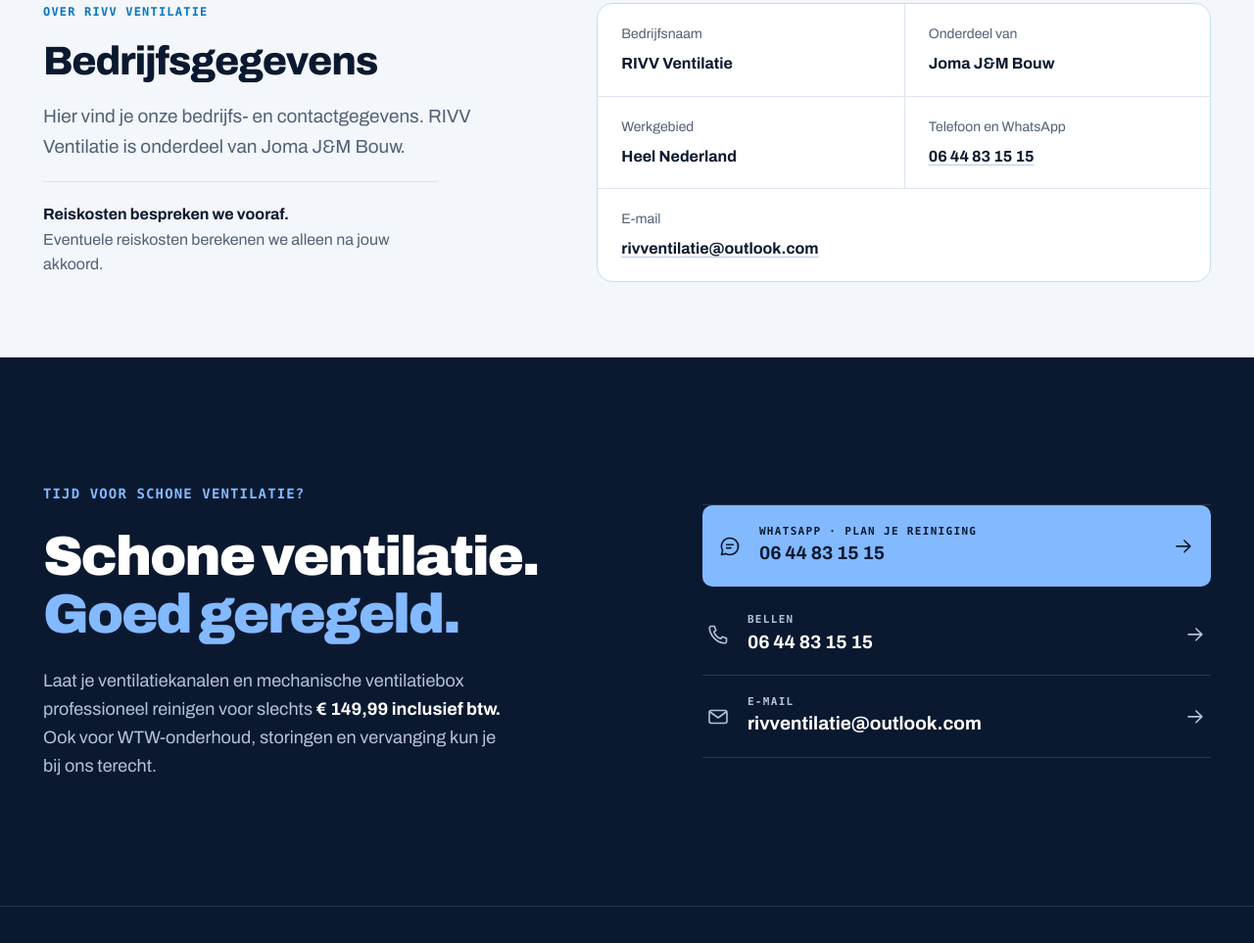
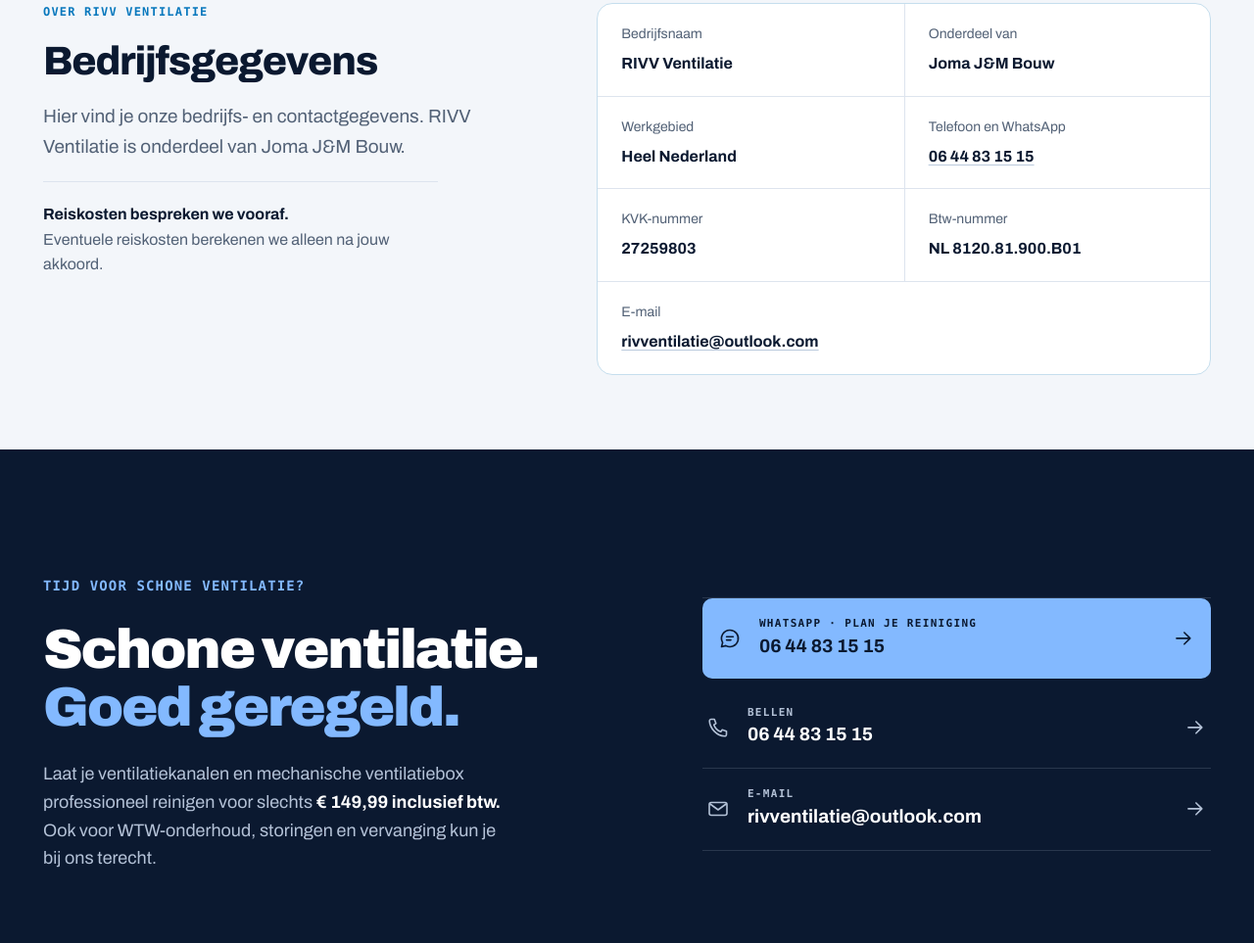
Before and after one commit to khueled/web-rivv-ventilatie, a website built with Vite: page index.html in a window 1280 px wide. Shown: the part 8712-9675 px from the top of the page at 98% size. Built offline with nearby package versions, Linux system fonts and the light colour scheme; a web font is replaced by a local one.

Commit message:
Minor Changes

```diff
--- a/index.html
+++ b/index.html
@@ -1251,6 +1251,14 @@
                 >
               </dd>
             </div>
+            <div>
+              <dt>KVK-nummer</dt>
+              <dd>27259803</dd>
+            </div>
+            <div>
+              <dt>Btw-nummer</dt>
+              <dd>NL 8120.81.900.B01</dd>
+            </div>
             <div class="company__email">
               <dt>E-mail</dt>
               <dd>
```
Also changed, not shown: tests/fixtures/business-content.json (+1 -1 lines), tests/site.spec.js (+4 -0 lines).
